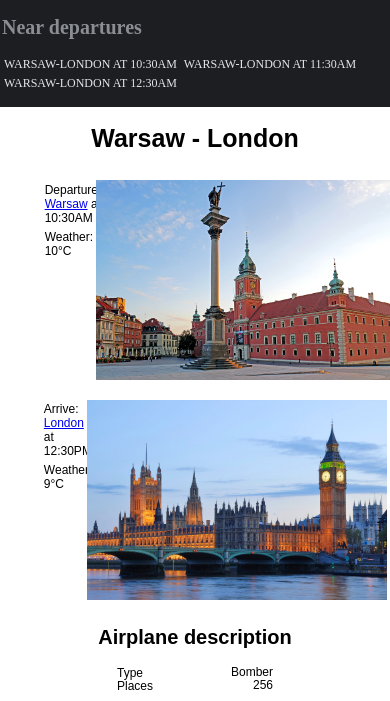
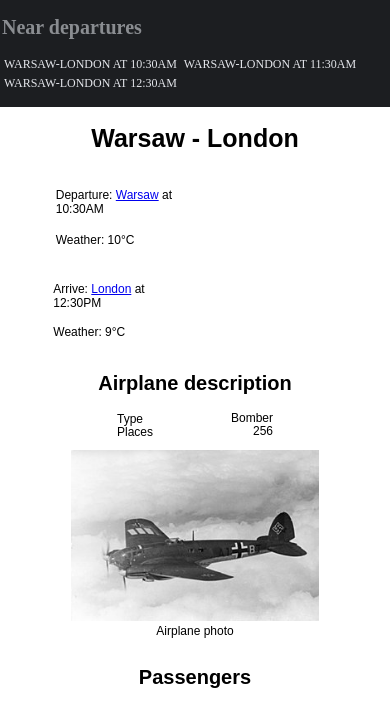
Before and after one commit to mp371366/www-lab-2, a plain HTML site: page flights/index.html in a window 390 px wide. Shown: the part 101-802 px from the top of the page. Drawn offline with Linux system fonts and the light colour scheme.

Commit message:
Fix media query for phones.

```diff
--- a/stylesheets/index.css
+++ b/stylesheets/index.css
@@ -220,7 +220,7 @@ section.flight-reservation label {
   text-align: right;
 }
 
-@media (max-width: 700px) {
+@media screen and (max-width: 700px) {
   h1 {
     font-size: 25px;
   }
@@ -266,7 +266,7 @@ section.flight-reservation label {
     ;
   }
   img.city-foto {
-    display: hidden;
+    display: none;
   }
   ul.passengers-list {
     width: 80%;
```
